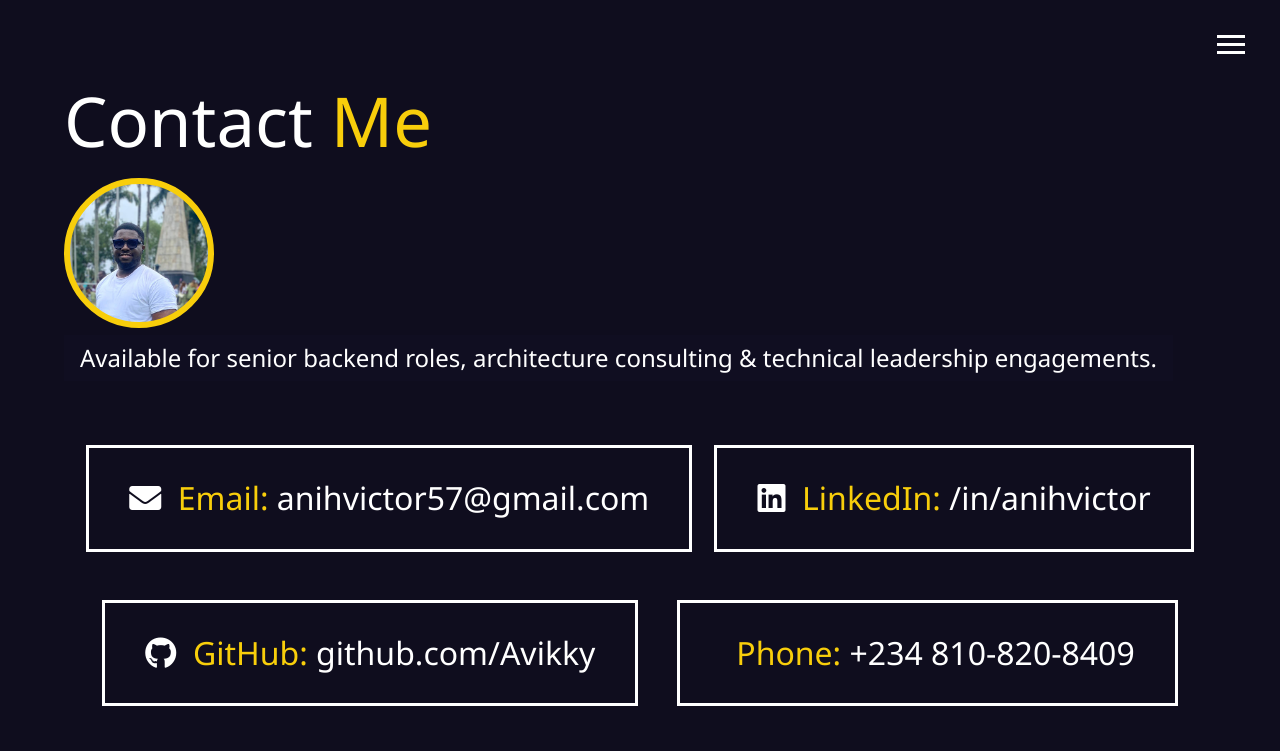
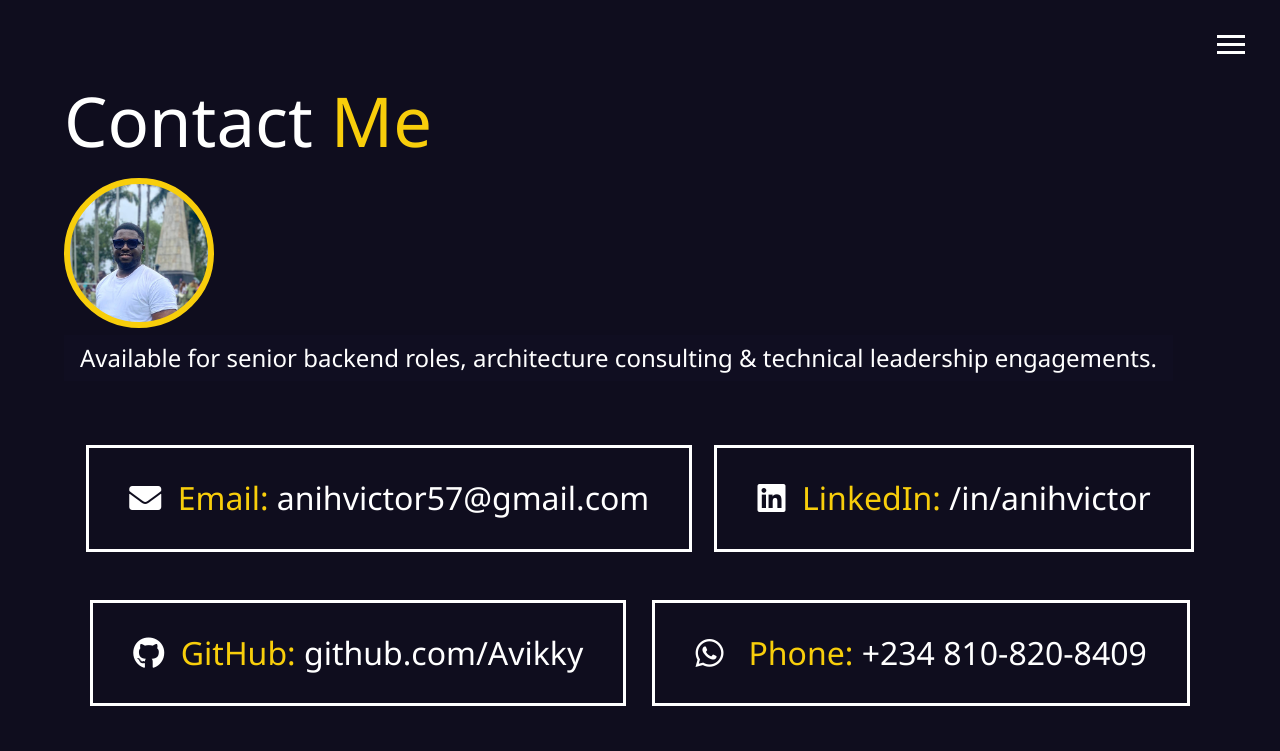
Before and after one commit to Avikky/anihvictor, a website: page dist/contact.html in a window 1280 px wide. Shown: the top 751 px of the page. Drawn offline with Linux system fonts and the light colour scheme.

Commit message:
fix display image, and contact whatsap

```diff
--- a/dist/contact.html
+++ b/dist/contact.html
@@ -151,8 +151,10 @@
                     <span class="text-secondary">GitHub:</span> github.com/Avikky</a>
             </div>
             <div>
-                <i class="fas fa-phone-alt"></i>&nbsp;
-                <span class="text-secondary">Phone:</span> +234 810-820-8409
+                 <a href="https://wa.me/2348108208409" target="_blank" rel="noopener">
+                    <i class="fab fa-whatsapp"></i> &nbsp;
+                    <span class="text-secondary">Phone:</span> +234 810-820-8409
+                </a>
             </div>
             <div>
                 <i class="fas fa-map-marker-alt"></i>&nbsp;
```
